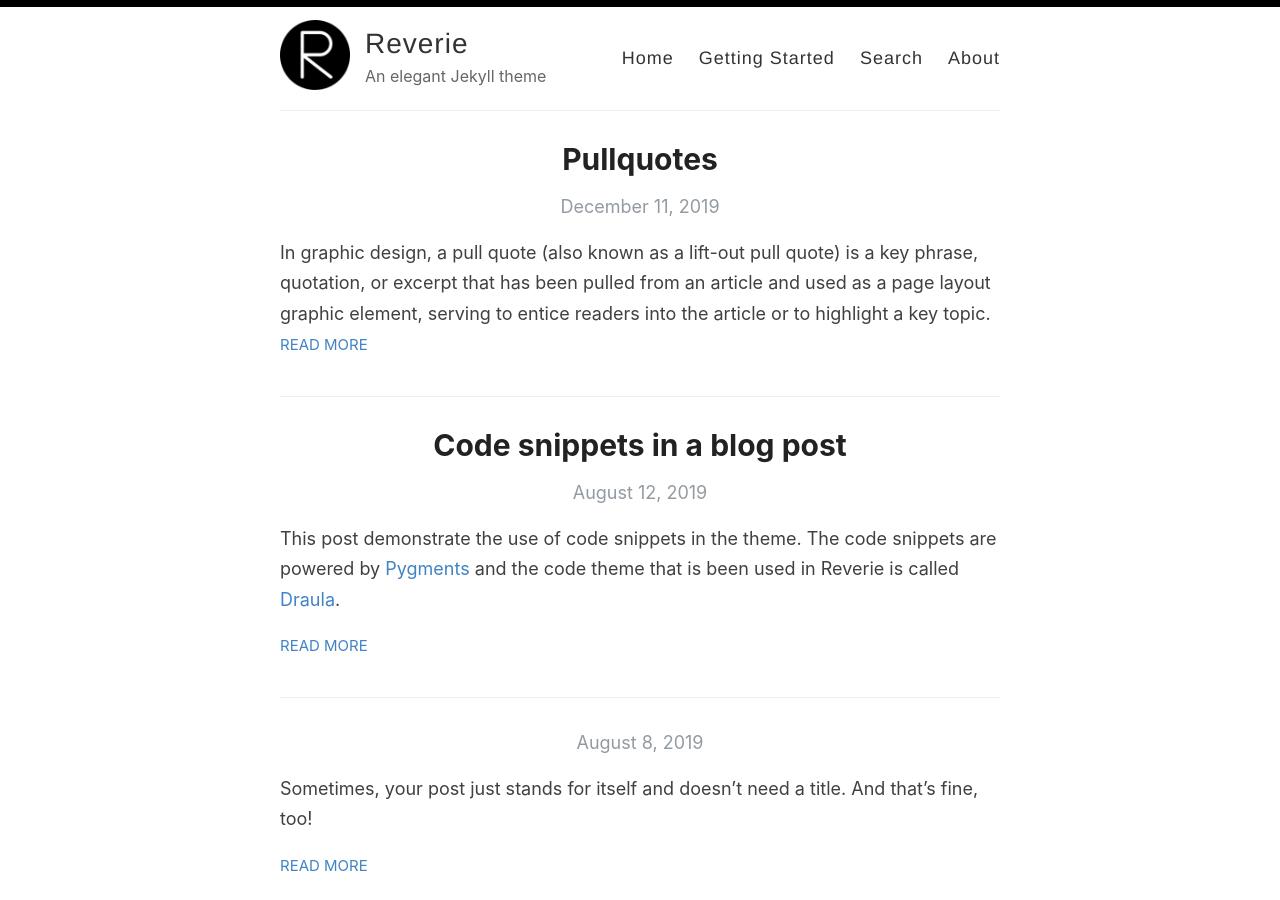
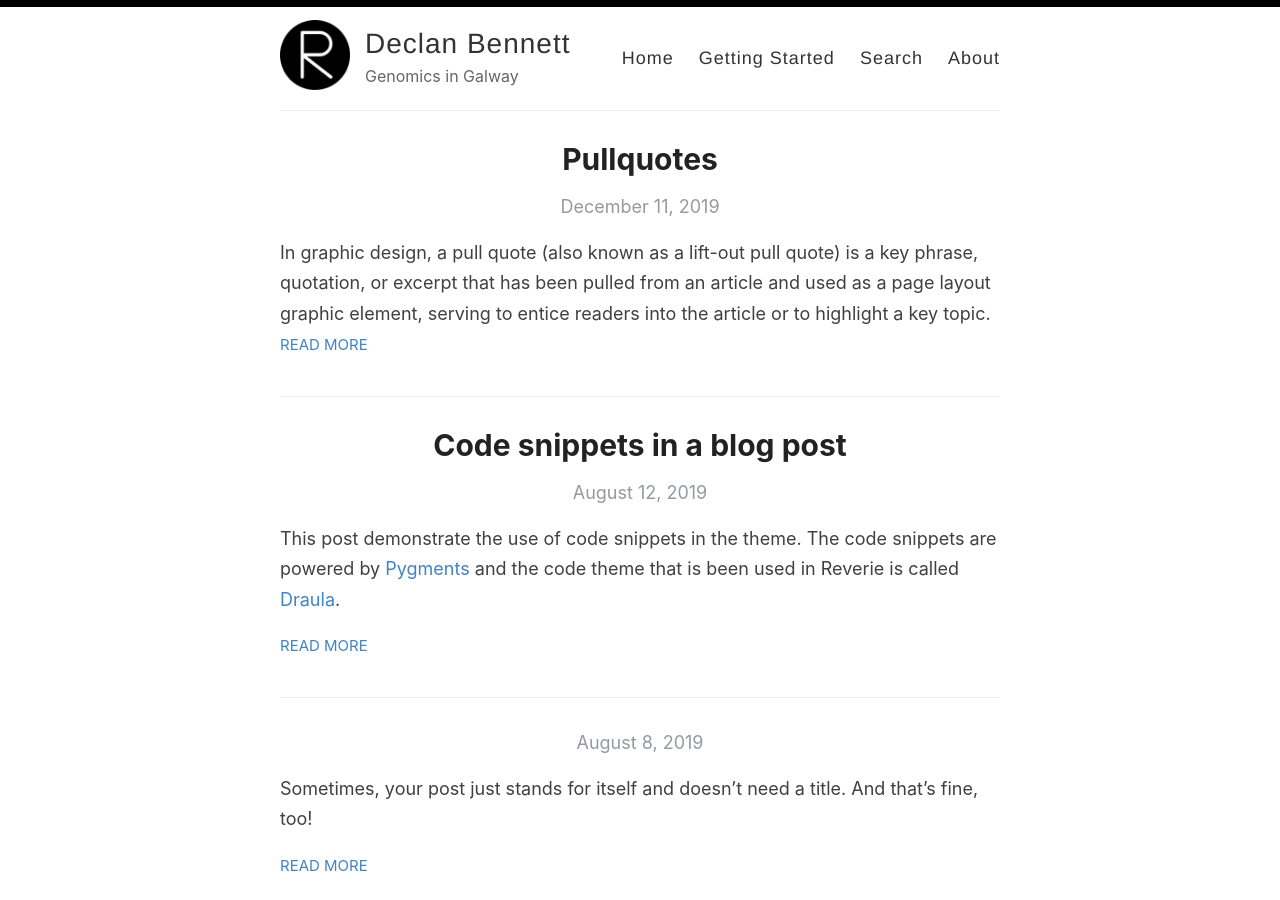
Before and after one commit to declan93/declan93.github.io, a Jekyll site: the page built from index.html, in a window 1280 px wide and 900 px high. Built offline with Jekyll 4.4.1, drawn with Linux system fonts in a browser that asks for light colours; the list of posts is cut into pages by our own code.

Commit message:
Update _config.yml

```diff
--- a/_config.yml
+++ b/_config.yml
@@ -3,13 +3,13 @@
 #
 
 # Name of your site (displayed in the header)
-name: Reverie
+name: Declan Bennett
 
 # Name of the author
 author: Declan Bennett
 
 # Short bio or description (displayed in the header)
-description: An elegant Jekyll theme
+description: Genomics in Galway
 
 # URL of your avatar or profile pic (you could use your GitHub profile pic)
 avatar: /images/reverie.png
```
